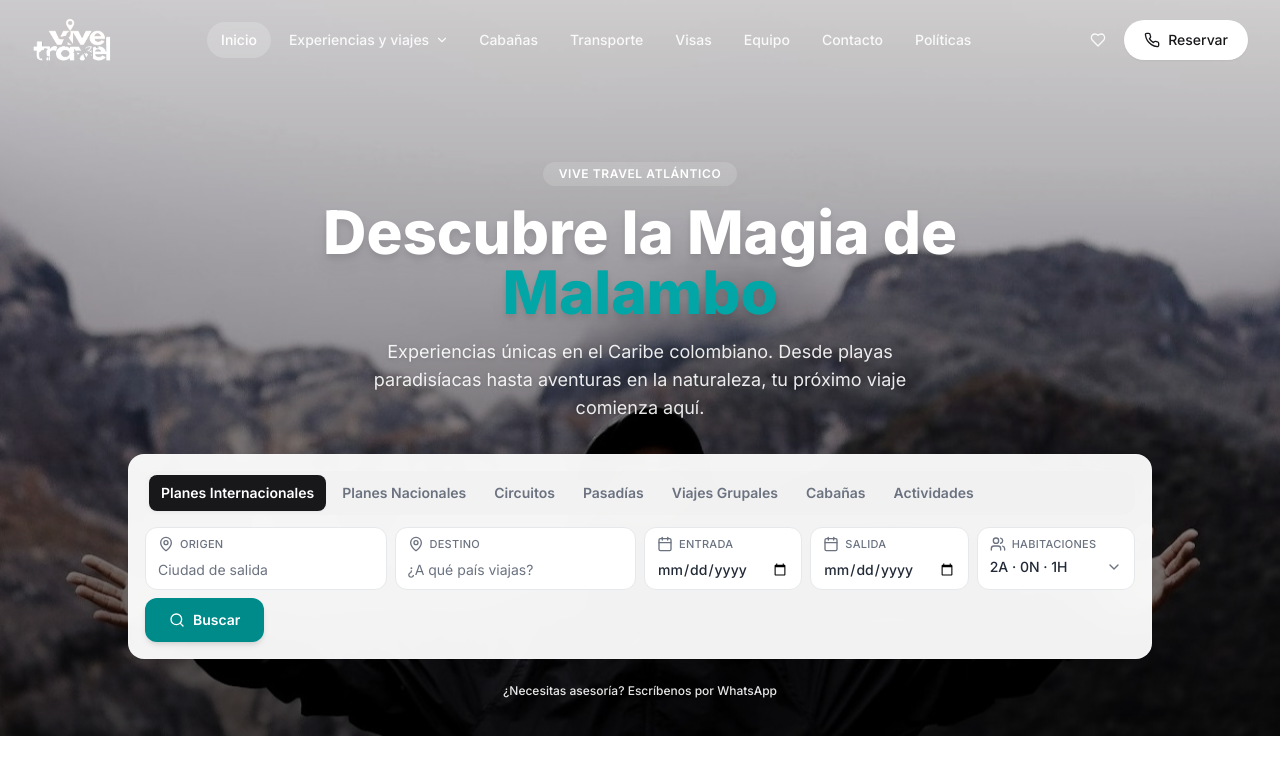
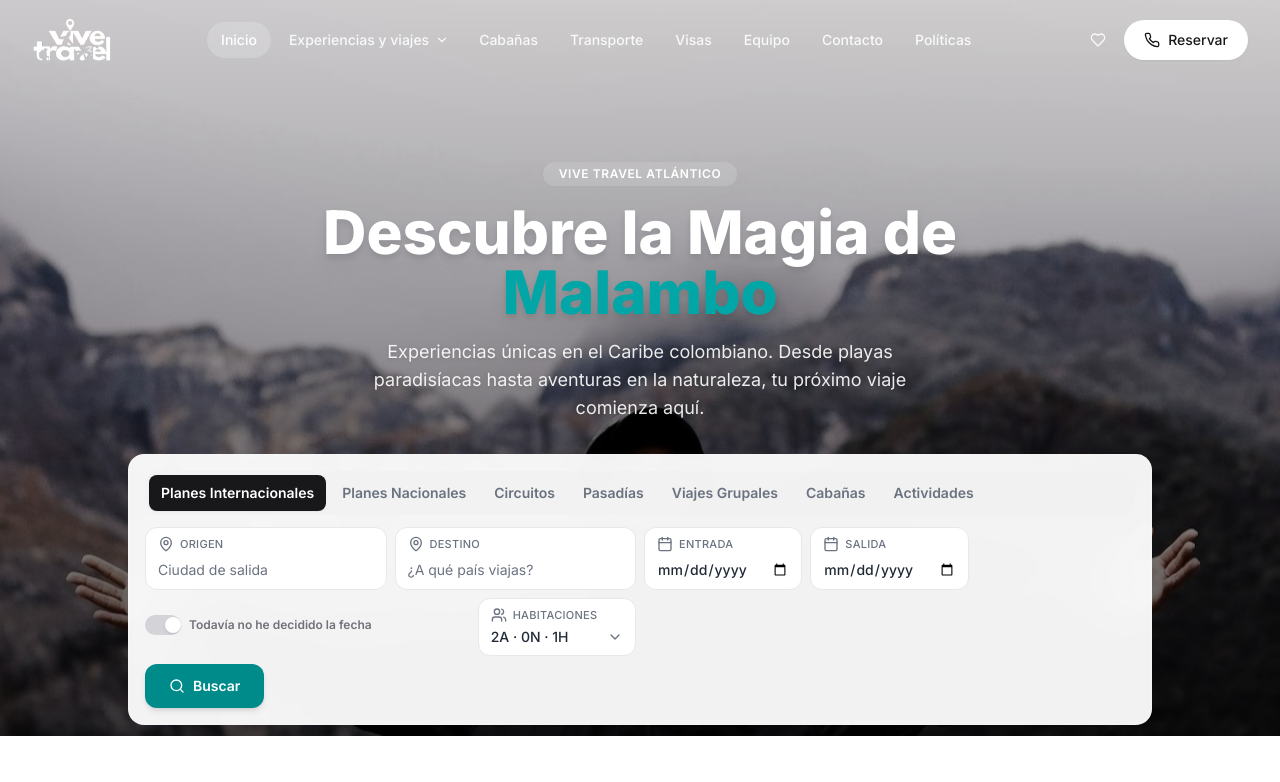
Before and after one commit to trespapaginas-source/ViveTravelWeb-cloudflare, a React (Vite) app: page / in a window 1280 px wide. Shown: the top 782 px of the page. Built offline with nearby package versions, Linux system fonts and the light colour scheme; the HTML template or start-up script is replaced by a standard one.

Commit message:
feat: implementar buscador dinamico del hero con campos adaptativos por pestaña y switch de fechas

```diff
--- a/src/components/home/hero-section.tsx
+++ b/src/components/home/hero-section.tsx
@@ -70,6 +70,8 @@ export function HeroSection() {
   const { setSearchPayload } = useNavigation();
 
   const [activeTab, setActiveTab] = useState<SearchTab>(DEFAULT_TAB);
+  // Switch "Todavía no he decidido la fecha" (solo pestañas con habitaciones).
+  const [noDecidido, setNoDecidido] = useState(false);
   const [tabParams, setTabParams] = useState<Record<SearchTab, TabParams>>({
     internacionales: makeInitial("internacionales"),
     nacionales: makeInitial("nacionales"),
@@ -92,6 +94,24 @@ export function HeroSection() {
       ...prev,
       [activeTab]: { ...prev[activeTab], ...patch },
     }));
+
+  /** Cambia de pestaña y resetea el switch de fecha (como en el original). */
+  const changeTab = (tab: SearchTab) => {
+    setActiveTab(tab);
+    setNoDecidido(false);
+  };
+
+  /** Toggle del switch "Todavía no he decidido la fecha". */
+  const handleNoDecididoChange = (checked: boolean) => {
+    setNoDecidido(checked);
+    if (checked) {
+      // Limpia las fechas al activar el switch.
+      update({ fecha: "" });
+      if ("fechaFin" in params) {
+        update({ fechaFin: "" });
+      }
+    }
+  };
 
   /** Submit: serializa la búsqueda en la URL y navega con react-router. */
   const handleSearch = () => {
@@ -176,7 +196,7 @@ export function HeroSection() {
         {/* Tarjeta del buscador */}
         <div className="mt-8 w-full max-w-5xl rounded-2xl border border-white/20 bg-white/65 p-3 backdrop-blur-xl sm:bg-white/95 sm:p-4">
           {/* Tabs */}
-          <TabBar activeTab={activeTab} onChange={setActiveTab} />
+          <TabBar activeTab={activeTab} onChange={changeTab} />
 
           {/* Campos dinámicos */}
           <div className="mt-3 grid grid-cols-1 gap-2 md:grid-cols-12">
@@ -236,30 +256,84 @@ export function HeroSection() {
               <>
                 <Field
                   className="md:col-span-2"
-                  icon={<CalendarIcon className="h-4 w-4 text-muted-foreground" />}
+                  icon={
+                    <CalendarIcon
+                      className={cn(
+                        "h-4 w-4",
+                        noDecidido ? "text-zinc-300" : "text-muted-foreground"
+                      )}
+                    />
+                  }
                   label="Entrada"
                 >
                   <input
                     type="date"
                     value={params.fecha}
                     min={todayStr()}
+                    disabled={noDecidido}
                     onChange={(e) => update({ fecha: e.target.value })}
-                    className="w-full bg-transparent text-sm font-medium text-foreground outline-none"
+                    className={cn(
+                      "w-full bg-transparent text-sm font-medium outline-none",
+                      noDecidido
+                        ? "cursor-not-allowed text-zinc-400"
+                        : "text-foreground"
+                    )}
+                    placeholder={noDecidido ? "Sin fecha" : undefined}
                   />
                 </Field>
                 <Field
                   className="md:col-span-2"
-                  icon={<CalendarIcon className="h-4 w-4 text-muted-foreground" />}
+                  icon={
+                    <CalendarIcon
+                      className={cn(
+                        "h-4 w-4",
+                        noDecidido ? "text-zinc-300" : "text-muted-foreground"
+                      )}
+                    />
+                  }
                   label="Salida"
                 >
                   <input
                     type="date"
                     value={params.fechaFin ?? ""}
                     min={params.fecha || todayStr()}
+                    disabled={noDecidido}
                     onChange={(e) => update({ fechaFin: e.target.value })}
-                    className="w-full bg-transparent text-sm font-medium text-foreground outline-none"
+                    className={cn(
+                      "w-full bg-transparent text-sm font-medium outline-none",
+                      noDecidido
+                        ? "cursor-not-allowed text-zinc-400"
+                        : "text-foreground"
+                    )}
                   />
                 </Field>
+
+                {/* Switch "Todavía no he decidido la fecha" */}
+                <div className="md:col-span-4 flex items-center gap-2 pb-1">
+                  <button
+                    type="button"
+                    role="switch"
+                    aria-checked={noDecidido}
+                    onClick={() => handleNoDecididoChange(!noDecidido)}
+                    className={cn(
+                      "relative h-5 w-9 shrink-0 rounded-full transition-colors",
+                      noDecidido ? "bg-ocean" : "bg-zinc-300"
+                    )}
+                  >
+                    <span
+                      className={cn(
+                        "absolute top-0.5 h-4 w-4 rounded-full bg-white shadow transition-transform",
+                        noDecidido ? "translate-x-4" : "translate-x-0.5"
+                      )}
+                    />
+                  </button>
+                  <label
+                    className="cursor-pointer select-none text-xs font-semibold text-zinc-500 transition-colors hover:text-zinc-700"
+                    onClick={() => handleNoDecididoChange(!noDecidido)}
+                  >
+                    Todavía no he decidido la fecha
+                  </label>
+                </div>
               </>
             ) : (
               <Field
```
